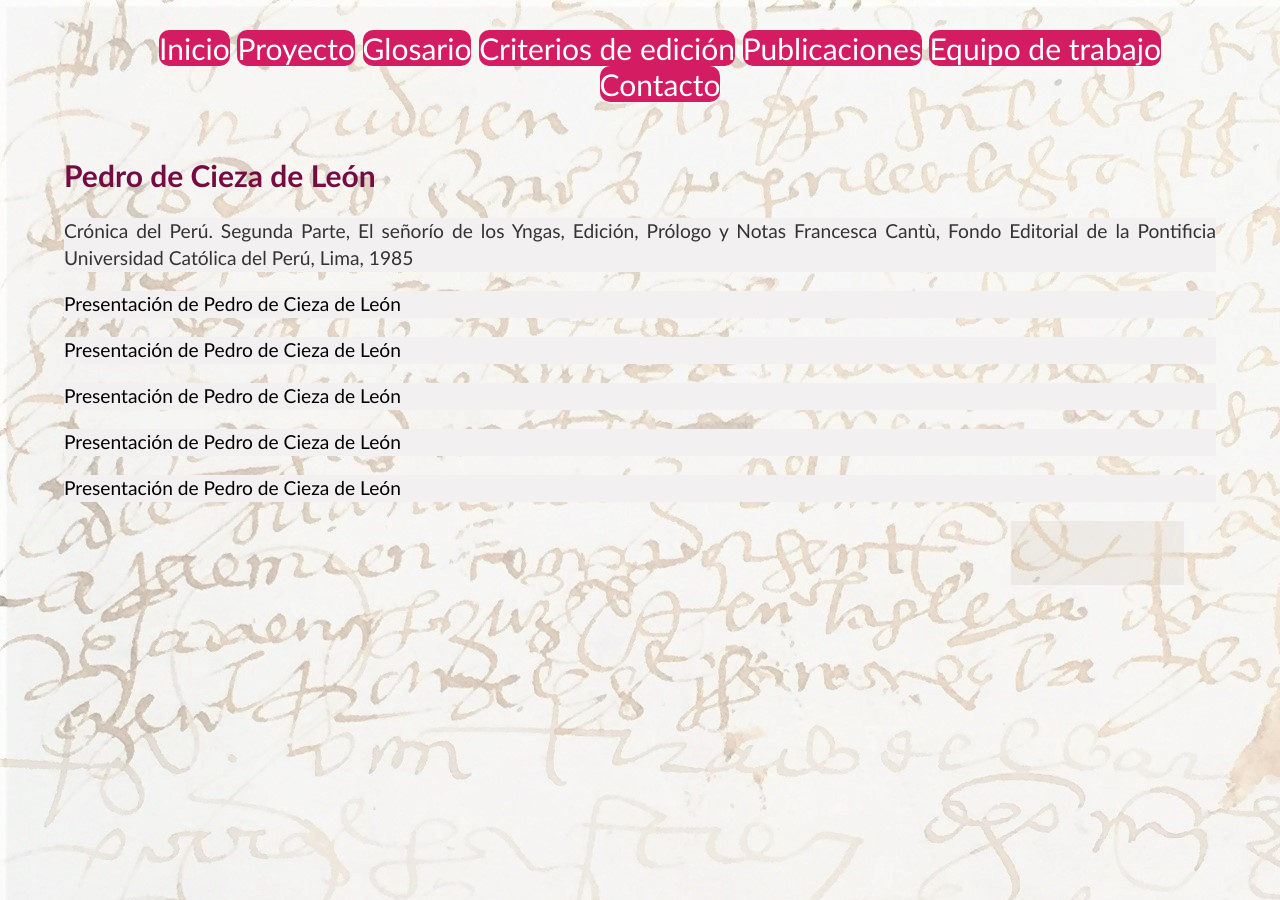
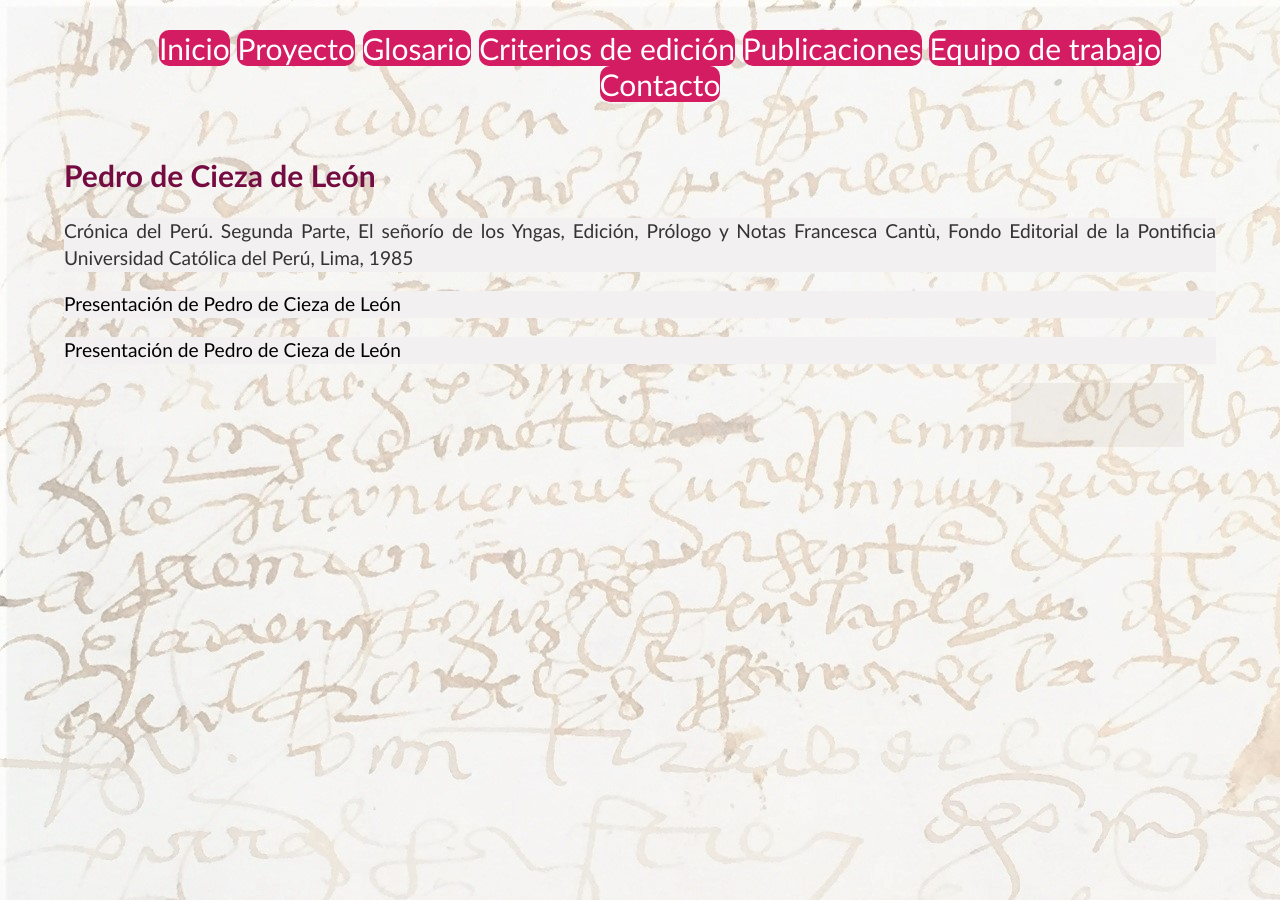
Before and after one commit to glosascroniquenses/glosascroniquenses.github.io, a Jekyll site: the page built from _autores/cronista05.html, in a window 1280 px wide. Built offline with Jekyll 4.4.1, drawn with Linux system fonts in a browser that asks for light colours.

Commit message:
Update autore.html

```diff
--- a/_layouts/autore.html
+++ b/_layouts/autore.html
@@ -8,10 +8,6 @@ layout: default
     <p>{{ content }}</p>
     <p><a href="/intro/{{ page.title }}" >Presentación de {{ page.title }}</a></p>
     <p><a href="/intro/{{ page.title }}/" >Presentación de {{ page.title }}</a></p>
-    <p><a href="/intro/{{ page.title.html }}/" >Presentación de {{ page.title }}</a></p>
-    <p><a href="/intro/{{ page.title.url }}/" >Presentación de {{ page.title }}</a></p>
-    <p><a href="/intro/{{ autore.html }}/" >Presentación de {{ page.title }}</a></p>
-
 
     {% if page.data %}
 
```
